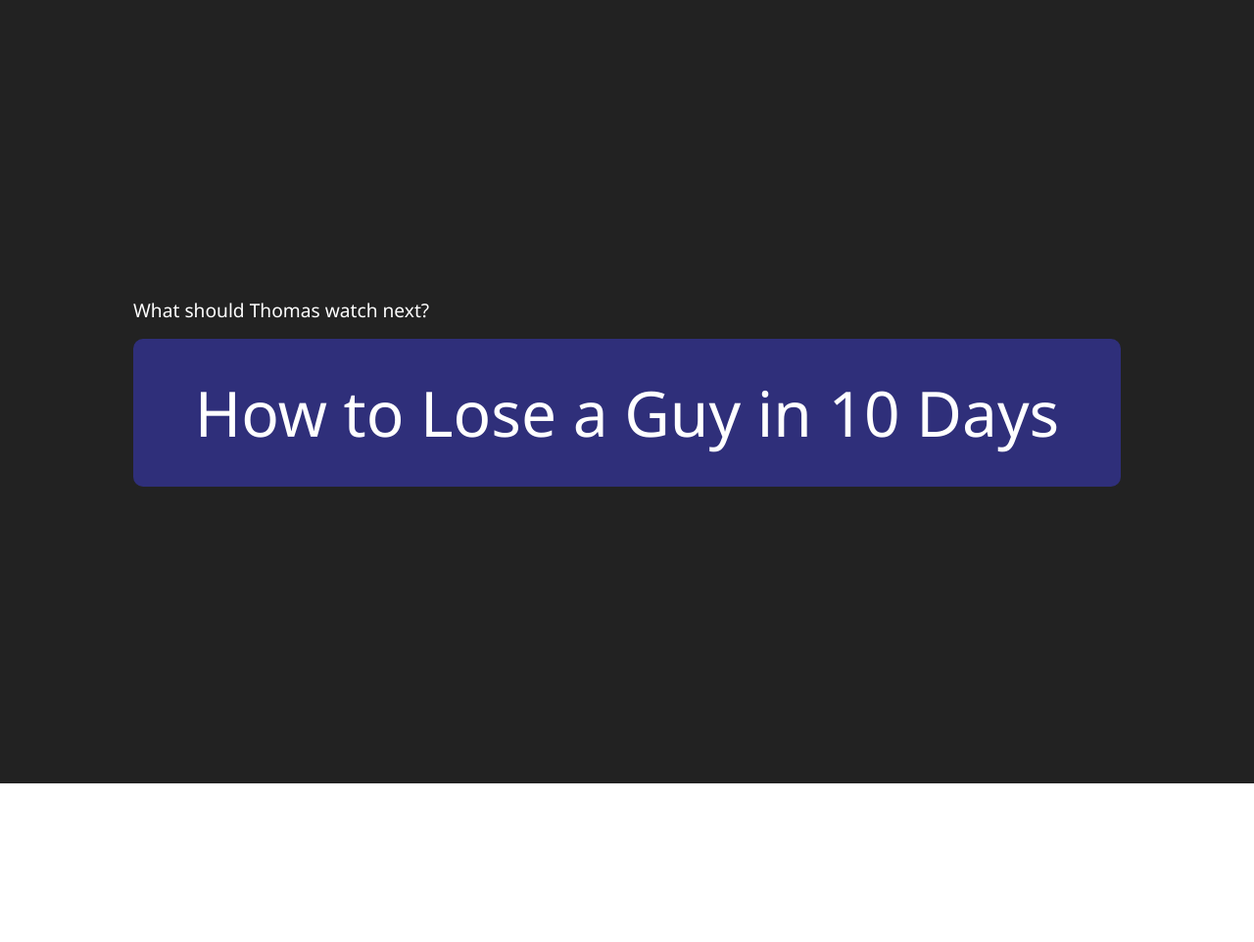
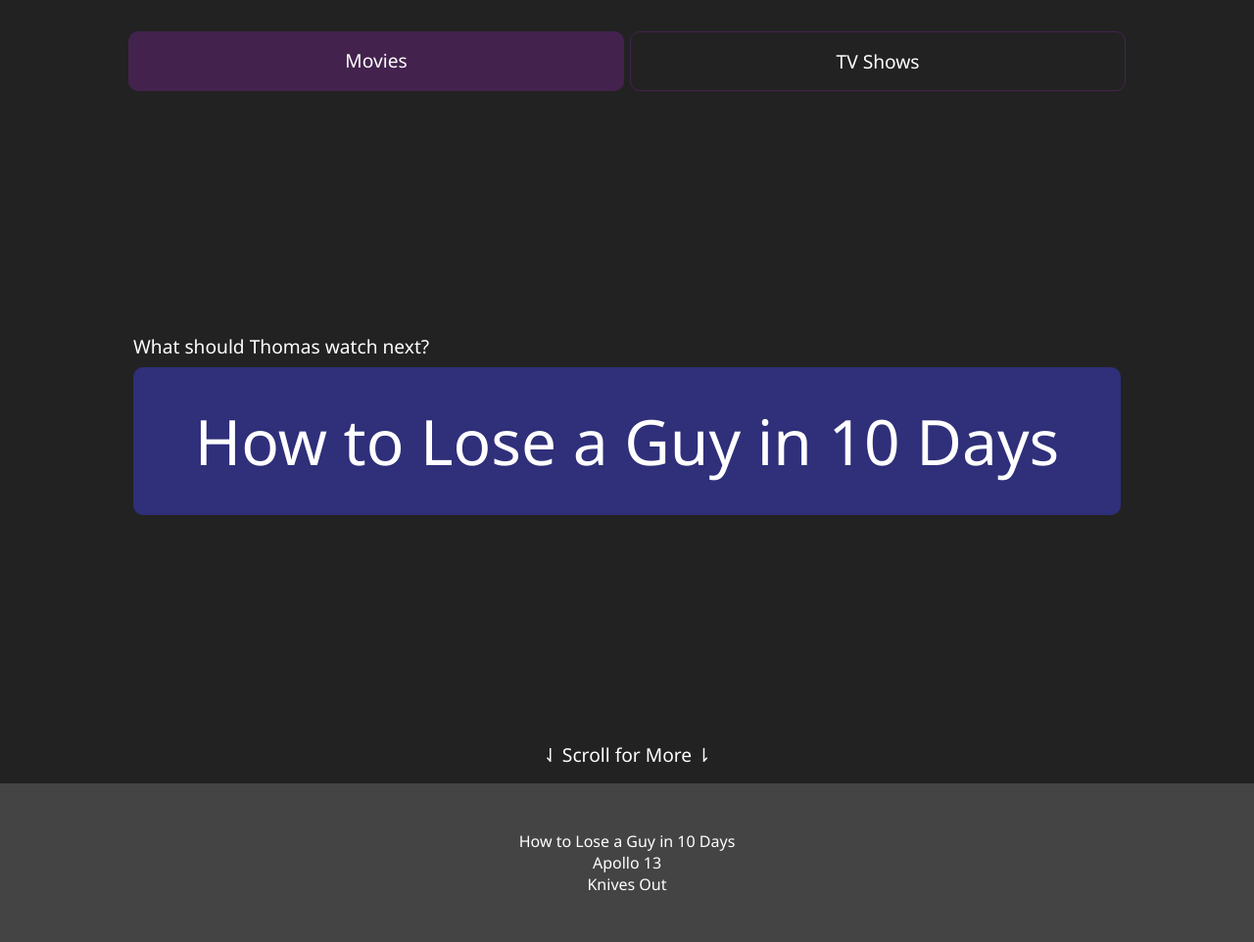
Before and after one commit to mickelsonmichael/thomasthomasthomas, a plain HTML site: page index.html in a window 1280 px wide. Shown: the whole page at 98% size. Before the commit the page ends 800 px from the top, so only its background shows below. Drawn offline with Linux system fonts and the light colour scheme.

Commit message:
feat: Add shows

```diff
--- a/index.html
+++ b/index.html
@@ -1,23 +1,41 @@
 <!DOCTYPE html>
 <html>
+
 <head>
     <title>Thomas Watch This</title>
     <link rel="stylesheet" href="./main.css" />
     <meta charset="UTF-8">
     <meta name="viewport" content="width=device-width, initial-scale=1.0">
 </head>
+
 <body>
     <div class="main">
+        <div class="top">
+            <span id="to-movies" class="type-button selected" onclick="switchTo('movies')">Movies</span>
+            <span id="to-shows" class="type-button" onclick="switchTo('shows')">TV Shows</span>
+        </div>
+        <div class="middle">
             <div class="banner">What should Thomas watch next?</div>
             <div class="loader show"></div>
             <div class="error">
                 Some error message
                 <!--Error is empty and will be filled in main.js-->
             </div>
-            <div class="movie">
-                <!--Movies loaded by main.js-->
+            <div class="highlight">
+                <!--Movies/Shows loaded by main.js-->
             </div>
+        </div>
+        <div class="bottom">
+            <div class="more">
+                ⇃ Scroll for More ⇂
+            </div>
+        </div>
+
+    </div>
+    <div class="lower">
+        <ul class="list"></ul>
     </div>
     <script src="./main.js"></script>
 </body>
+
 </html>
--- a/main.css
+++ b/main.css
@@ -8,18 +8,39 @@ body,
     height: 100%;
     margin: 0;
     padding: 0;
+    color: white;
+    font-family: 'Segoe UI', Tahoma, Geneva, Verdana, sans-serif;
 }
 
 .main {
     background-color: #222;
-    color: white;
-    font-family: 'Segoe UI', Tahoma, Geneva, Verdana, sans-serif;
     font-size: 1.2em;
     display: flex;
     flex-direction: column;
-    align-items: stretch;
+    justify-content: space-between;
+    padding: 1rem 10%;
+    height: 100vh;
+}
+
+.top {
+    display: grid;
+    grid-template-columns: 1fr 1fr;
     justify-content: center;
-    padding: 10%;
+}
+
+.type-button {
+    padding: 1rem 0.5rem;
+    margin: 1rem 0.2rem;
+    border-radius: 10px;
+    text-align: center;
+    background: transparent;
+    border: 1px solid rgba(200, 40, 255, 0.2);
+    cursor: pointer;
+}
+
+.type-button.selected {
+    background-color: rgba(200, 40, 255, 0.2);
+    border: none;
 }
 
 .error {
@@ -69,7 +90,7 @@ body,
     animation-timing-function: linear;
 }
 
-.movie {
+.highlight {
     display: none;
     /* Add the .show to reveal */
     font-size: 5vw;
@@ -83,3 +104,19 @@ body,
 .show {
     display: block;
 }
+
+.more {
+    bottom: 1rem;
+    text-align: center;
+}
+
+.lower {
+    background-color: #444;
+}
+
+.list {
+    list-style: none;
+    margin: 0;
+    padding: 3rem 1rem;
+    text-align: center;
+}
--- a/main.js
+++ b/main.js
@@ -1,37 +1,111 @@
 const MOVIES_FILE_NAME = "movies.json"
+const SHOWS_FILE_NAME = "shows.json"
+
+let shows = null; // Cache
+let movies = null; // Cache
+let active = "movies";
+
+function showLoading() {
+    const loaderElement = document.querySelector(".loader");
+    const highlightElement = document.querySelector(".highlight");
+    loaderElement.classList.add("show");
+    highlightElement.classList.remove("show");
+}
+
+function hideLoading() {
+    const loaderElement = document.querySelector(".loader");
+    loaderElement.classList.remove("show");
+}
 
 function printError(error) {
-    const ERROR_CLASS = "error";
-
     console.error(error);
 
-    const errorElement = document.querySelector(`.${ERROR_CLASS}`);
-    const loaderElement = document.querySelector(`.${LOADER_CLASS}`);
+    const errorElement = document.querySelector(".error");
 
     errorElement.innerHTML = error;
-    loaderElement.classList.remove("show");
     errorElement.classList.add("show");
+
+    hideLoading();
 }
 
-function renderMovies(movies) {
-    const CONTAINER_CLASS = "movie";
-    const LOADER_CLASS = "loader";
+function renderItems(items) {
+    const highlightElement = document.querySelector(".highlight");
+    const listElement = document.querySelector(".list");
 
-    const movieElement = document.querySelector(`.${CONTAINER_CLASS}`);
-    const loaderElement = document.querySelector(`.${LOADER_CLASS}`);
+    const highlight = items[0];
 
-    const movie = movies[0];
+    listElement.replaceChildren([]);
 
-    movieElement.innerHTML = movie.title;
-    loaderElement.classList.remove("show");
-    movieElement.classList.add("show");
+    for (i of items) {
+        let li = document.createElement("li");
+        li.classList = ["list-item"];
+        li.innerHTML = i.title;
+        listElement.appendChild(li);
+    }
+
+    highlightElement.innerHTML = highlight.title;
+    highlightElement.classList.add("show");
+
+    hideLoading();
+}
+
+function loadShows() {
+    active = "shows";
+
+    if (shows != null) {
+        renderItems(shows);
+        return;
+    }
+
+    showLoading();
+
+    fetch(`./${SHOWS_FILE_NAME}`)
+        .then(res => res.json())
+        .then((json) => {
+            shows = json;
+            renderItems(json);
+        })
+        .catch(printError);
 }
 
 function loadMovies() {
+    active = "movies";
+
+    if (movies != null) {
+        renderItems(movies);
+        return;
+    }
+
+    showLoading();
+
     fetch(`./${MOVIES_FILE_NAME}`)
         .then(res => res.json())
-        .then(renderMovies)
+        .then((json) => {
+            movies = json;
+            renderItems(json);
+        })
         .catch(printError);
 }
 
+function switchTo(moviesOrShows) {
+    const toMoviesButton = document.getElementById("to-movies");
+    const toShowsButton = document.getElementById("to-shows");
+
+    if (moviesOrShows === "movies" && active !== "movies") {
+        toMoviesButton.classList.add("selected");
+        toShowsButton.classList.remove("selected");
+
+        loadMovies();
+        return;
+    }
+
+    if (moviesOrShows === "shows" && active !== "shows") {
+        toMoviesButton.classList.remove("selected");
+        toShowsButton.classList.add("selected");
+
+        loadShows();
+        return;
+    }
+}
+
 loadMovies();
--- a/movies.json
+++ b/movies.json
@@ -1,5 +1,11 @@
 [
     {
         "title": "How to Lose a Guy in 10 Days"
+    },
+    {
+        "title": "Apollo 13"
+    },
+    {
+        "title": "Knives Out"
     }
 ]
```
Also changed, not shown: shows.json (added, +11 -0 lines). Lines whose indentation alone changed are shown as unchanged.
